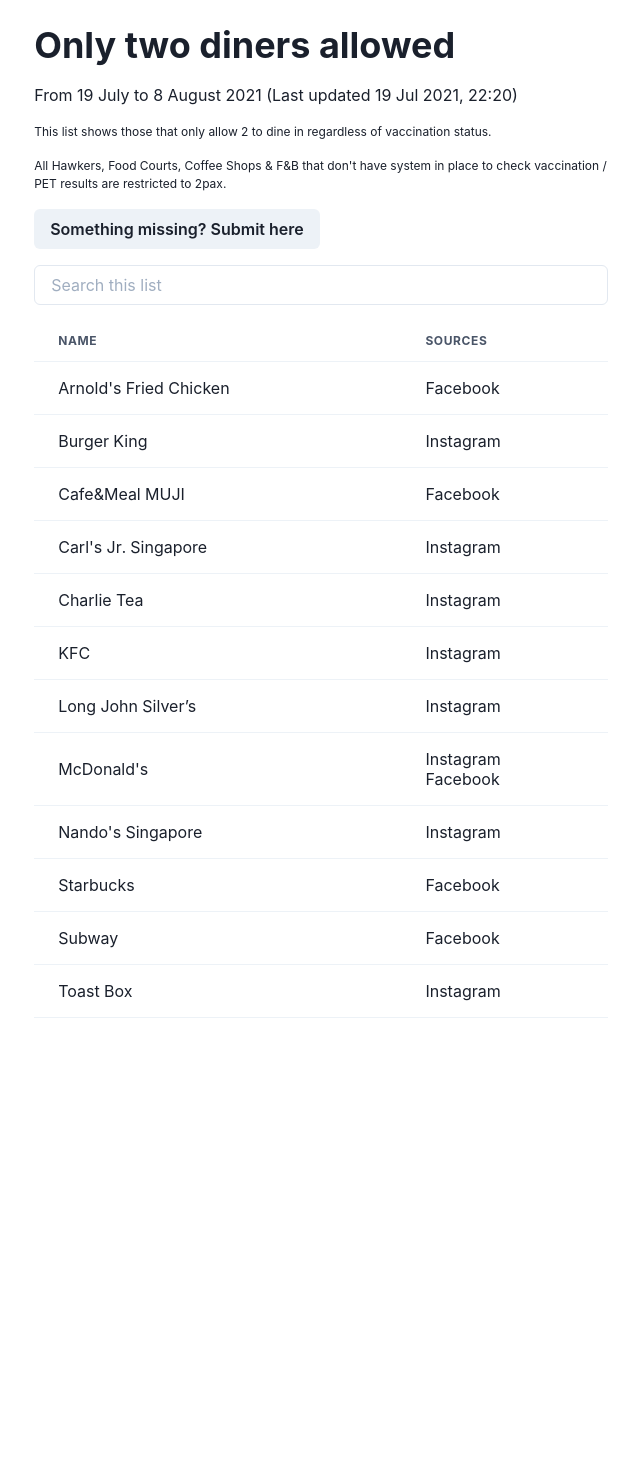
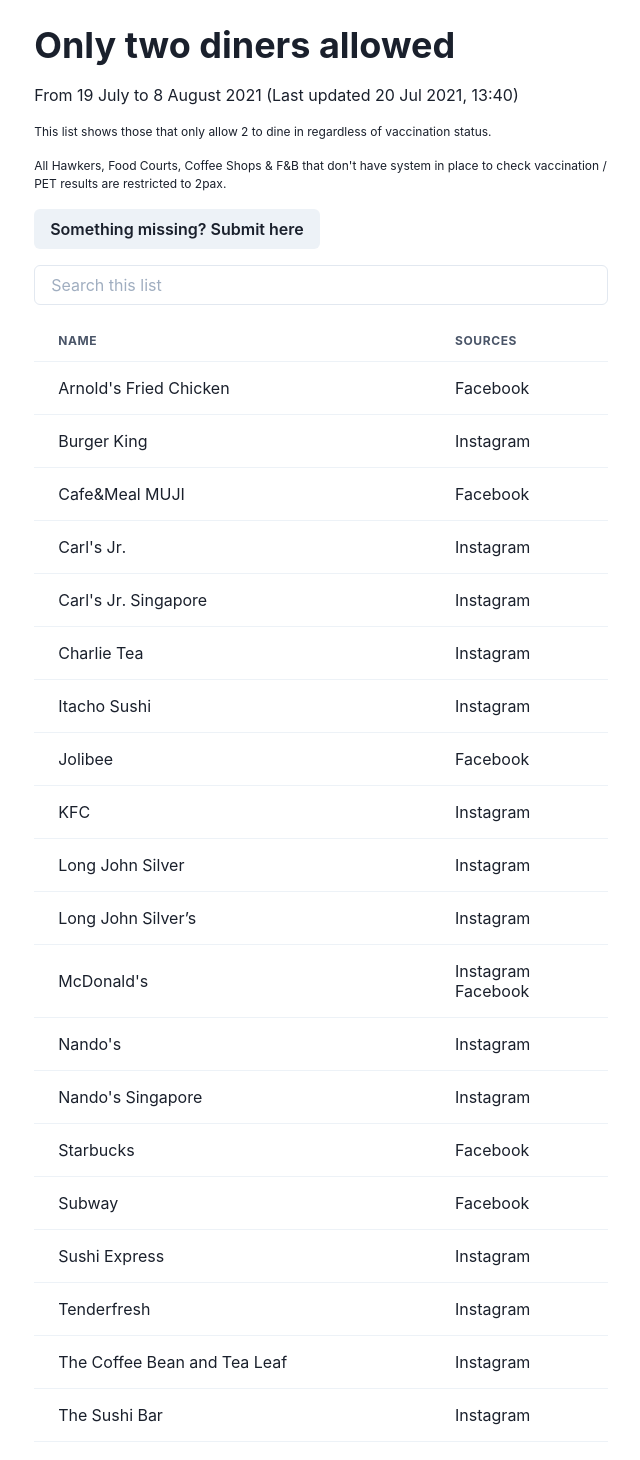
Before and after one commit to gpng/only-two, a Next.js app: page / in a window 1280 px wide. Shown: the top 1460 px of the page, without its empty margins (319-959 px from the left). Before the commit the page ends 1042 px from the top, so only its background shows below. Built offline with nearby package versions, Linux system fonts and the light colour scheme; no server answers.

Commit message:
Update list

```diff
--- a/constants/index.ts
+++ b/constants/index.ts
@@ -3,7 +3,7 @@
 export const BOT_TOKEN = process.env.NEXT_PUBLIC_BOT_TOKEN;
 export const CHAT_ID = process.env.NEXT_PUBLIC_CHAT_ID;
 
-export const LAST_UPDATED = new Date(2021, 6, 19, 22, 20);
+export const LAST_UPDATED = new Date(2021, 6, 20, 13, 40);
 
 export const LIST: Array<Place> = [
   {
@@ -47,4 +47,13 @@
   },
   { name: 'Cafe&Meal MUJI', fb: 'https://www.facebook.com/muji.sg/posts/4170556196359678' },
   { name: 'Starbucks', fb: 'https://www.facebook.com/StarbucksSingapore/posts/10165050792115136' },
+  { name: 'Itacho Sushi', insta: 'https://www.instagram.com/p/CRf11qLn8ur/' },
+  { name: "Carl's Jr.", insta: 'https://www.instagram.com/p/CRfVL6els_b/' },
+  { name: 'Jolibee', fb: 'https://www.facebook.com/JollibeeSG/posts/4216363588409653' },
+  { name: 'Long John Silver', insta: 'https://www.instagram.com/p/CRdi76ShQXu/' },
+  { name: "Nando's", insta: 'https://www.instagram.com/p/CRfsQfNMEwv/' },
+  { name: 'Sushi Express', insta: 'https://www.instagram.com/p/CRfi7Z-H_wV/' },
+  { name: 'Tenderfresh', insta: 'https://www.instagram.com/p/CResmEShL58/' },
+  { name: 'The Coffee Bean and Tea Leaf', insta: 'https://www.instagram.com/p/CRfdBY6D15q/' },
+  { name: 'The Sushi Bar', insta: 'https://www.instagram.com/p/CReTB0hnWYz/' },
 ];
```
